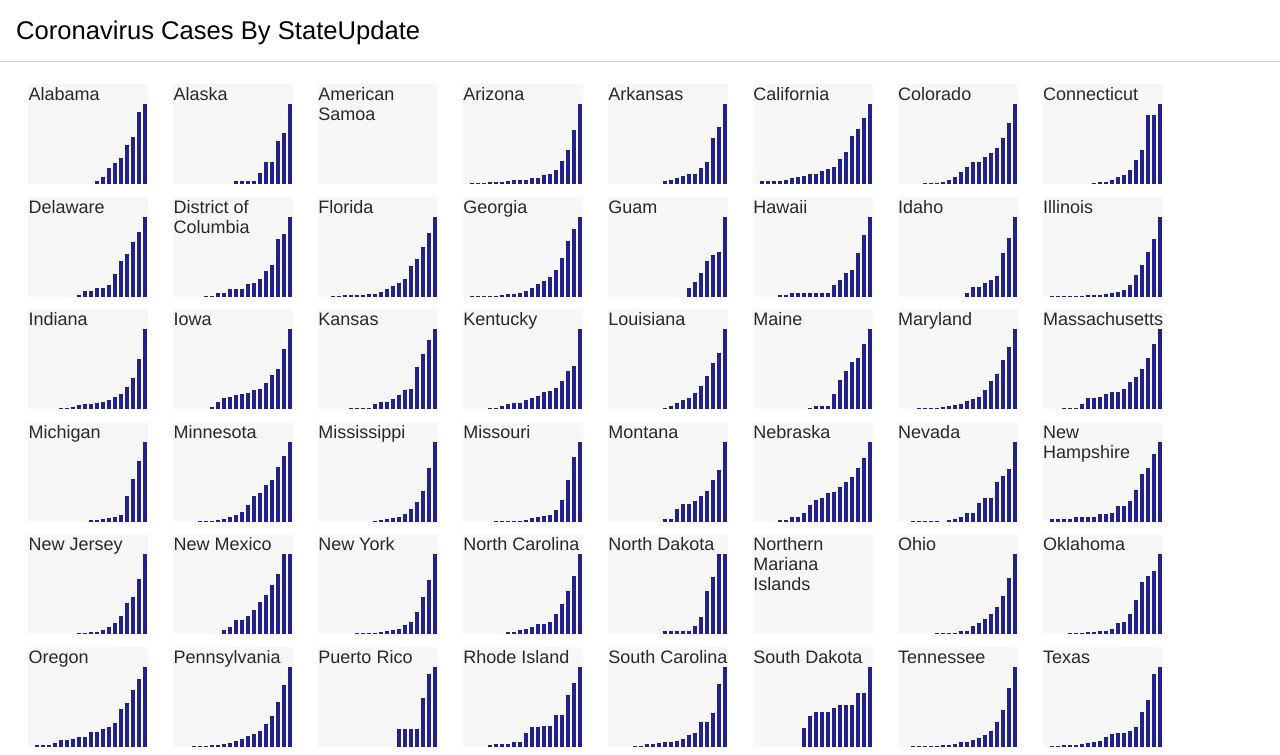
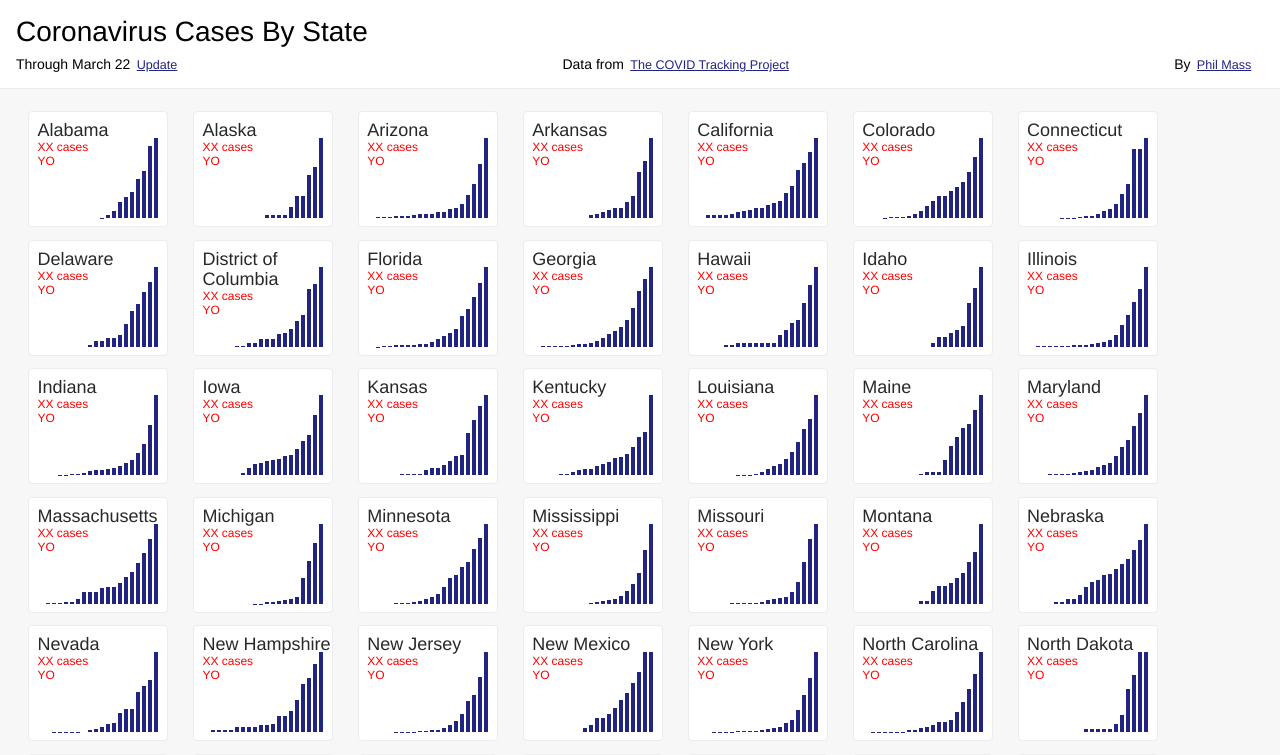
Before and after one commit to philrmass/corona-graphs, a React app: page / in a window 1280 px wide. Shown: the top 755 px of the page. Built offline with nearby package versions, Linux system fonts and the light colour scheme; the HTML template or start-up script is replaced by a standard one.

Commit message:
add header links, graph style

```diff
--- a/package.json
+++ b/package.json
@@ -16,6 +16,7 @@
   "license": "MIT",
   "devDependencies": {
     "@babel/core": "^7.6.4",
+    "@babel/plugin-transform-runtime": "^7.9.0",
     "@babel/preset-env": "^7.6.3",
     "@babel/preset-react": "^7.6.3",
     "babel-eslint": "^10.0.3",
--- a/src/components/App.js
+++ b/src/components/App.js
@@ -10,6 +10,15 @@ function App() {
   const [states] = useState(getSortedStates(countsData));
   const [lastChecked] = useState(getLastChecked(countsData));
   const [graphState, setGraphState] = useState(null);
+
+  function update() {
+    console.log('UPDATE'); // eslint-disable-line no-console
+    /*
+    const request = await fetch('https://covidtracking.com/api/states/daily');
+    const data = await request.json();
+    console.log('DATA', data);
+    */
+  }
 
   function buildState(state) {
     return (
@@ -27,6 +36,7 @@ function App() {
     <div className={styles.page}>
       <Header
         lastChecked={lastChecked}
+        update={update}
       />
       <div className={styles.main}>
         <ul className={styles.stateList}>
--- a/src/components/Header.js
+++ b/src/components/Header.js
@@ -2,39 +2,51 @@ import React from 'react';
 import PropTypes from 'prop-types';
 import styles from '../styles/Header.module.css';
 
-function Header({
-  lastChecked,
-}) {
-  const now = Date.now();
-  const margin = 1000 * 60 * 60 * 12;
-  const last = new Date(lastChecked).getTime() + margin;
-  const isOld = now > last;
-
-  function buildButton() {
-    if (!isOld) {
-      return null;
-    }
+function Header({ lastChecked, update }) {
+  function buildDate() {
+    const now = Date.now();
+    const hour = 1000 * 60 * 60;
+    const margin = 12 * hour;
+    const lastDate = new Date(lastChecked);
+    const nextUpdate = lastDate.getTime() + margin;
+    const canUpdate = now > nextUpdate;
+    const last = lastDate.toLocaleDateString(undefined, { month: 'long', day: 'numeric' });
 
     return (
-      <button
-      >
-        Update
-      </button>
+      <div className={styles.date}>
+        {`Through ${last}`}
+        {canUpdate &&
+          <button className={styles.link} onClick={update}>Update</button>
+        }
+      </div>
     );
   }
 
   return (
     <div className={styles.main}>
-      <div>
+      <div className={styles.title}>
         Coronavirus Cases By State
       </div>
-      {buildButton()}
+      <div className={styles.subtitle}>
+        {buildDate()}
+        <div>Data from
+          <a className={styles.link} href='https://covidtracking.com/api/'>
+            The COVID Tracking Project
+          </a>
+        </div>
+        <div>By
+          <a className={styles.link} href='https://www.linkedin.com/in/philmass/'>
+            Phil Mass
+          </a>
+        </div>
+      </div>
     </div>
   );
 }
 
 Header.propTypes = {
   lastChecked: PropTypes.string.isRequired,
+  update: PropTypes.func.isRequired,
 };
 
 export default Header;
--- a/src/components/MiniGraph.js
+++ b/src/components/MiniGraph.js
@@ -3,6 +3,8 @@ import PropTypes from 'prop-types';
 import styles from '../styles/MiniGraph.module.css';
 
 function MiniGraph({ state }) {
+  const max = getMax(state.days, 'positive');
+
   if (!state) {
     return null;
   }
@@ -15,7 +17,6 @@ function MiniGraph({ state }) {
   }
 
   function buildMiniGraph(days) {
-    console.log('DAYS', days);
     const key = 'positive';
     const max = getMax(days, key);
     return (
@@ -41,7 +42,17 @@ function MiniGraph({ state }) {
 
   return (
     <div className={styles.main}>
-      <div className={styles.title}>{state.stateName}</div>
+      <div className={styles.titleBox}>
+        <div className={styles.title}>
+          {state.stateName}
+        </div>
+        <div className={styles.cases}>
+          {'XX cases'}
+        </div>
+        <div className={styles.curve}>
+          {'YO'}
+        </div>
+      </div>
       {buildMiniGraph(state.days)}
     </div>
   );
--- a/src/data/stateNames.json
+++ b/src/data/stateNames.json
@@ -2,7 +2,6 @@
 "AK": "Alaska",
 "AL": "Alabama",
 "AR": "Arkansas",
-"AS": "American Samoa",
 "AZ": "Arizona",
 "CA": "California",
 "CO": "Colorado",
@@ -11,7 +10,6 @@
 "DE": "Delaware",
 "FL": "Florida",
 "GA": "Georgia",
-"GU": "Guam",
 "HI": "Hawaii",
 "IA": "Iowa",
 "ID": "Idaho",
@@ -26,7 +24,6 @@
 "MI": "Michigan",
 "MN": "Minnesota",
 "MO": "Missouri",
-"MP": "Northern Mariana Islands",
 "MS": "Mississippi",
 "MT": "Montana",
 "NC": "North Carolina",
@@ -41,7 +38,6 @@
 "OK": "Oklahoma",
 "OR": "Oregon",
 "PA": "Pennsylvania",
-"PR": "Puerto Rico",
 "RI": "Rhode Island",
 "SC": "South Carolina",
 "SD": "South Dakota",
@@ -49,7 +45,6 @@
 "TX": "Texas",
 "UT": "Utah",
 "VA": "Virginia",
-"VI": "Virgin Islands",
 "VT": "Vermont",
 "WA": "Washington",
 "WI": "Wisconsin",
--- a/src/index.css
+++ b/src/index.css
@@ -1,4 +1,9 @@
 :root {
+  --bg-white: #ffffff;
+  --bg-light-gray: #f7f7f7;
+  --border: #ececec;
+  --blue: #222482;
+  --red: #ff3411;
 }
 
 * {
--- a/src/styles/App.module.css
+++ b/src/styles/App.module.css
@@ -3,8 +3,9 @@
 }
 
 .main {
+  padding: 16px;
+  background: var(--bg-light-gray);
   color: #282828;
-  padding: 16px;
   overflow-y: scroll;
 }
 
--- a/src/styles/Header.module.css
+++ b/src/styles/Header.module.css
@@ -1,6 +1,23 @@
 .main {
-  display: flex;
   padding: 16px;
-  border-bottom: 1px solid #c8c8c8;
+  border-bottom: 1px solid var(--border);
   font-size: 1.6em;
 }
+
+.title {
+  font-size: 28px;
+}
+
+.subtitle {
+  margin-top: 8px;
+  font-size: 14px;
+  display: flex;
+  justify-content: space-between;
+}
+
+.link {
+  margin: 0 1em 0 .5em;
+  font-size: 0.9em;
+  color: var(--blue);
+  text-decoration: underline;
+}
--- a/src/styles/MiniGraph.module.css
+++ b/src/styles/MiniGraph.module.css
@@ -1,21 +1,36 @@
 .main {
   position: relative;
-  background: #f7f7f7;
-  width: 120px;
-  height: 100px;
+  background: white;
+  width: 140px;
+  height: 116px;
+  padding: 8px;
+  border: 1px solid var(--border);
+  border-radius: 4px;
   display: flex;
   align-items: flex-end;
   justify-content: flex-end;
   overflow: hidden;
 }
 
+.titleBox {
+  position: absolute;
+  top: 8px;
+  left: 8px;
+}
+
 .title {
-  position: absolute;
-  top: 0;
-  left: 0;
+  line-height: 20px;
   font-size: 18px;
-  line-height: 20px;
-  margin-bottom: 16px;
+}
+
+.cases {
+  color: red;
+  font-size: 12px;
+}
+
+.curve {
+  color: red;
+  font-size: 12px;
 }
 
 .graph {
@@ -27,5 +42,5 @@
 .caseBar {
   width: 4px;
   margin: 0 1px;
-  background: #228;
+  background: var(--blue);
 }
--- a/src/utilities/data.js
+++ b/src/utilities/data.js
@@ -19,15 +19,17 @@ export function getSortedStates(counts) {
   }, {});
 
   const states = Object.values(statesObj);
+  const filtered = states.filter((state) => state.stateName);
+
   const byStateName = (a, b) => a.stateName.localeCompare(b.stateName);
-  states.sort(byStateName);
+  filtered.sort(byStateName);
 
   const byDate = (a, b) => a.date - b.date;
-  for (const state of states) {
+  for (const state of filtered) {
     state.days.sort(byDate);
   }
 
-  return states;
+  return filtered;
 }
 
 export function getLastChecked(counts) {
```
Also changed, not shown: 2 other files (tests, documents, lock files or other folders).
